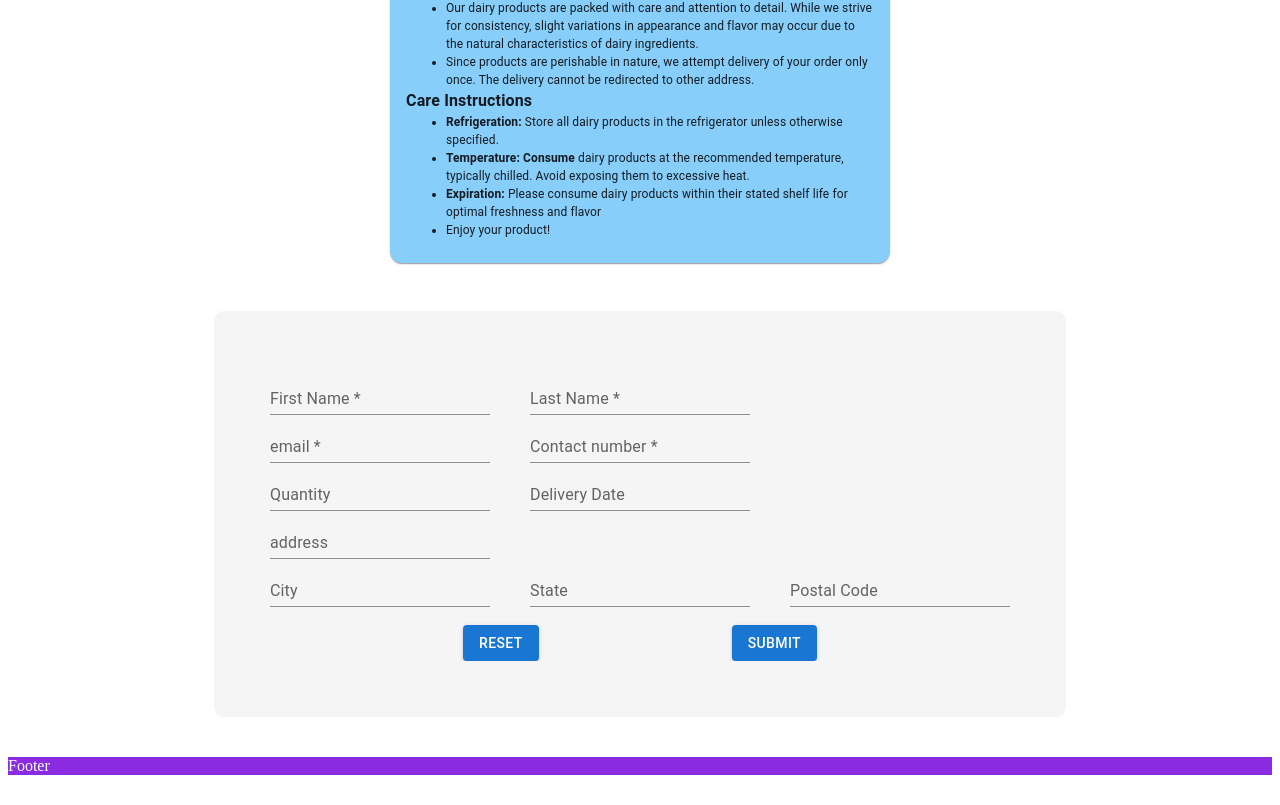
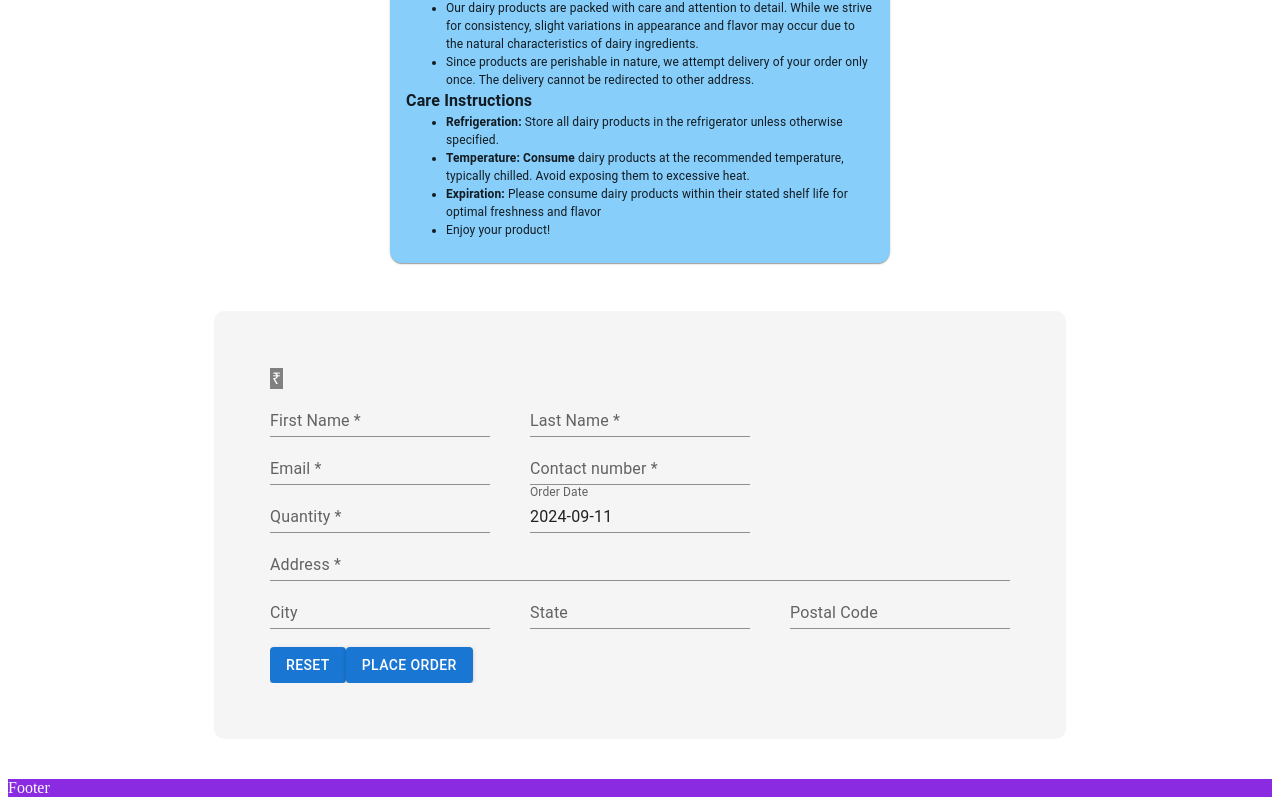
Before and after one commit to SriKarthi21/DairyDelights, a React (Create React App) app in the folder dairydelights/: page /details/1 in a window 1280 px wide. Shown: the part 438-1243 px from the top of the page. Before the commit the page ends 1221 px from the top, so only its background shows below. Built offline with nearby package versions, Linux system fonts and the light colour scheme; no server answers.

Commit message:
form completed

```diff
--- a/dairydelights/src/components/Orders.js
+++ b/dairydelights/src/components/Orders.js
@@ -1,8 +1,83 @@
-import React from 'react'
+import axios from 'axios';
+import {useState,useEffect} from 'react';
+import * as React from 'react';
+import Table from '@mui/material/Table';
+import TableBody from '@mui/material/TableBody';
+import TableCell from '@mui/material/TableCell';
+import TableContainer from '@mui/material/TableContainer';
+import TableHead from '@mui/material/TableHead';
+import TableRow from '@mui/material/TableRow';
+import Paper from '@mui/material/Paper';
+import { Grid2 } from '@mui/material';
+const Orders = () => {
+  const [order,setOrder]=useState([]);
+useEffect(()=>{
+  async function fetchOrders(){
+  const response=await axios.get("http://localhost:3000/orders")
+  setOrder(response.data);
+  console.log(response.data)
+  }
+  fetchOrders();
 
-const Orders = () => {
+},[])
+
   return (
-    <div>Orders</div>
+
+    <Grid2 height={450}>
+
+
+
+<TableContainer component={Paper}>
+      <Table sx={{ minWidth: 650 }} aria-label="simple table">
+        <TableHead sx={{backgroundColor:"violet",color:"white"}}>
+          <TableRow>
+            <TableCell>Id</TableCell>
+            <TableCell align="center">Name</TableCell>
+            <TableCell align="center">Email</TableCell>
+            <TableCell align="center">Phone </TableCell>
+            <TableCell align="center">Date</TableCell>
+            <TableCell align="center">Product</TableCell>
+            <TableCell align="center">Quantity</TableCell>
+            <TableCell align="center">Address</TableCell>
+            <TableCell align="center">City</TableCell>
+            <TableCell align="center">State</TableCell>
+            <TableCell align="center">ZipCode</TableCell>
+
+
+
+          </TableRow>
+        </TableHead>
+        <TableBody>
+        {/* {order.map((items,index)=>(
+       <p key={index}    >{items.email}</p>
+      ))} */}
+
+          {order.map((row) => (
+            <TableRow
+              key={row.id}
+              sx={{ '&:last-child td, &:last-child th': { border: 0 } }}
+            >
+              <TableCell component="th" scope="row">
+
+                {row.id}
+              </TableCell>
+              <TableCell align="right">{row.firstName}{row.lastName}</TableCell>
+              <TableCell align="center">{row.email}</TableCell>
+              <TableCell align="center">{row.contactNo}</TableCell>
+              <TableCell align="center">{row.orderDate}</TableCell>
+              <TableCell align="center">{row.productName}</TableCell>
+              <TableCell align="center">{row.quantity}</TableCell>
+              <TableCell align="center">{row.address}</TableCell>
+              <TableCell align="center">{row.city}</TableCell>
+              <TableCell align="center">{row.state}</TableCell>
+              <TableCell align="center">{row.postalCode}</TableCell>
+
+            </TableRow>
+          ))}
+        </TableBody>
+      </Table>
+    </TableContainer>
+    </Grid2>
   )
 }
 
--- a/dairydelights/src/components/ProductDetail.js
+++ b/dairydelights/src/components/ProductDetail.js
@@ -78,7 +78,7 @@ Care Instructions
     </Box>
    </Grid2 >
 <Grid2  m={5} backgroundColor="whitesmoke" borderRadius={'10px'}>
-  <UserForm  />
+  <UserForm product={product} />
 
 </Grid2>
 
--- a/dairydelights/src/components/UserForm.js
+++ b/dairydelights/src/components/UserForm.js
@@ -1,6 +1,6 @@
 import React from 'react'
 import { useForm } from "react-hook-form";
-import { Button,  Grid2, TextField } from '@mui/material'
+import { Button,  Grid2, TextField, Typography } from '@mui/material'
 import axios from 'axios';
 import styled from '@emotion/styled/macro';
 import { useNavigate } from 'react-router-dom';
@@ -10,25 +10,45 @@ const Error = styled.p`
   font-size: 0.8rem;
   margin:0;
 `;
-const UserForm = () => {
+const UserForm = ({product}) => {
+  const navigate=useNavigate();
+  async function saveForm(data) {
+    try {
+      const response = await axios.post("http://localhost:3000/orders", data);
+      console.log(response.data);
+
+      alert("SUBMITTED")
+      // navigate("/");
+    } catch (error) {
+      console.log(error)
+    }
+  };
+  const{productName,id,price}=product;
 
         const onSubmit=(data)=>{
-
-        }
-    const{register,handleSubmit,formState:{errors},trigger,reset,watch}=useForm();
+          console.log("button clicked")
+           data={...data,productName,id}
+          saveForm(data);
+          reset();
+        };
+    const{register,handleSubmit,formState:{errors},trigger,reset}=useForm();
   return (
     <div>
             <Grid2 container   spacing={5} p={5} alignContent={'center'}>
 
-            <Grid2 display={'flex'}p={2} item xs={12} sm={6} >
+            <Grid2 display={'flex'}p={2}  xs={12} sm={6} >
+
             <form style={{  flexDirection: 'column' ,overflow:'hidden'}}
           onSubmit={handleSubmit(onSubmit)}   >
+             <Typography variant='h4' color='blue'>{productName}</Typography>
+              <Typography variant='subtitle' p='2px' bgcolor={"gray"} color='white'>&#8377; {price}</Typography>
+
   <Grid2  container spacing={5}>
     <Grid2 item xs={12} md={6}>
             <TextField width={'100%'} name='firstName' variant="standard"  label="First Name *"
             {...register('firstName',{
                 required:"Name is required",
-            })} filledWidth
+            })} fullWidth
             onBlur={(e)=>trigger('firstName')}/>
            <Error>{errors.firstName?.message}</Error>
     </Grid2>
@@ -36,14 +56,14 @@ const UserForm = () => {
       <TextField name='lastName' variant="standard" label="Last Name *"
       {...register('lastName',{
           required:"Last Name is required"
-      })}
+      })}fullWidth
       onBlur={(e)=>trigger('lastName')}/>
       <Error>{errors.firstName?.message}</Error>
     </Grid2>
 </Grid2>
 <Grid2 spacing={5} container>
     <Grid2 item xs={12} md={6}>
-      <TextField name='email' variant="standard" label="email *"
+      <TextField name='email' variant="standard" label="Email *"
       {...register('email',{
           required:"Email is required",
           pattern:{
@@ -61,33 +81,35 @@ const UserForm = () => {
               value:/^[7-9]\d{9}$/,
               message:"Enter valid contact number"
             }
-        })}
+        })}fullWidth
         onBlur={(e)=>trigger('contactNo')}/> <Error>{errors.contactNo?.message}</Error>
 
           </Grid2>
 </Grid2>
 <Grid2 container spacing={5}>
-  <Grid2 item xs={12} md={6}><TextField  name='quantity'label='Quantity' variant='standard'
+  <Grid2 item xs={12}  md={6} lg={4}><TextField  name='quantity'label='Quantity *' variant='standard'
             {...register('quantity',{
               required:'Quantity is required',
-            })} type='number'
+              validate:(value)=>{if(value<=0)return "Number can't be Negative/Zero"}
+            })} type='number' fullWidth
             onBlur={(e)=>trigger('quantity')}/> <Error>{errors.quantity?.message}</Error>
             </Grid2>
-  <Grid2 item xs={12} md={6}><TextField  name='deliverydate' label='Delivery Date' variant='standard'
-            {...register('deliveryDate',{
-                required:'Delivery date is required'
-            })}
-            onBlur={(e)=>trigger('deliveryDate')}/>
-                      <Error>{errors.deliveryDate?.message}</Error>
-
+  <Grid2 item xs={12} md={6}><TextField  name='orderDate' label='Order Date' variant='standard'
+            {...register('orderDate')}slotProps={{
+              input: {
+                readOnly: true,
+              },
+            }}
+                       defaultValue={new Date().toISOString().slice(0, 10)}
+                      fullWidth  />
             </Grid2>
 
 </Grid2>
-             <TextField name="address" variant='standard'label='address'
+             <TextField name="address" variant='standard'label='Address *'
             {...register("address", {
               required: "address is required",
 
-            })} onBlur={(e) => trigger("address")}
+            })} onBlur={(e) => trigger("address")}fullWidth
           />
           <Error>{errors.address?.message}</Error>
     <Grid2 container spacing={5} >
@@ -95,7 +117,7 @@ const UserForm = () => {
       <TextField name="city" variant='standard' label='City'
               {...register("city", {
                 required: "City is required",
-              })}
+              })}fullWidth
               onBlur={(e) => trigger("city")}
               placeholder='city'
             /><Error item >{errors.city?.message}</Error>
@@ -105,7 +127,7 @@ const UserForm = () => {
       <TextField name='state' variant='standard' label='State'
               {...register("state", {
                 required: "State is required",
-              })}
+              })}fullWidth
               onBlur={(e) => trigger("state")}
               placeholder='State'
             />  <Error>{errors.state?.message}</Error>
@@ -119,7 +141,7 @@ const UserForm = () => {
                 pattern: {
                   value: /^\d{6}$/, message: "Valid postal code should have 6 digits"
                 }
-              })}
+              })}fullWidth
               onBlur={(e) => trigger("postalCode")}
              /><Error>{errors.postalCode?.message}</Error>
 
@@ -128,16 +150,11 @@ const UserForm = () => {
     </Grid2>
 
             <br/>
-            <Grid2 display={'flex'}   justifyContent={'space-evenly'}>
-              <Button variant='contained' type="reset" onClick={() => reset()}>Reset</Button>
-              <Button variant='contained' type="submit">Submit</Button>
+            <Grid2 display={'flex'}   spacing={2}>
+              <Button  variant='contained' type="reset" onClick={() => reset()}>Reset</Button>
+              <Button variant='contained' type="submit">Place Order</Button>
           </Grid2>
 
-      {/*firsname,lastname, quantity,contactno
-      city, delivery date,
-      postal code, state,id
-      address, email, ,
-       street ,porduct name*/}
             </form>
             </Grid2>
 
```
Also changed, not shown: 1 other file (tests, documents, lock files or other folders).
